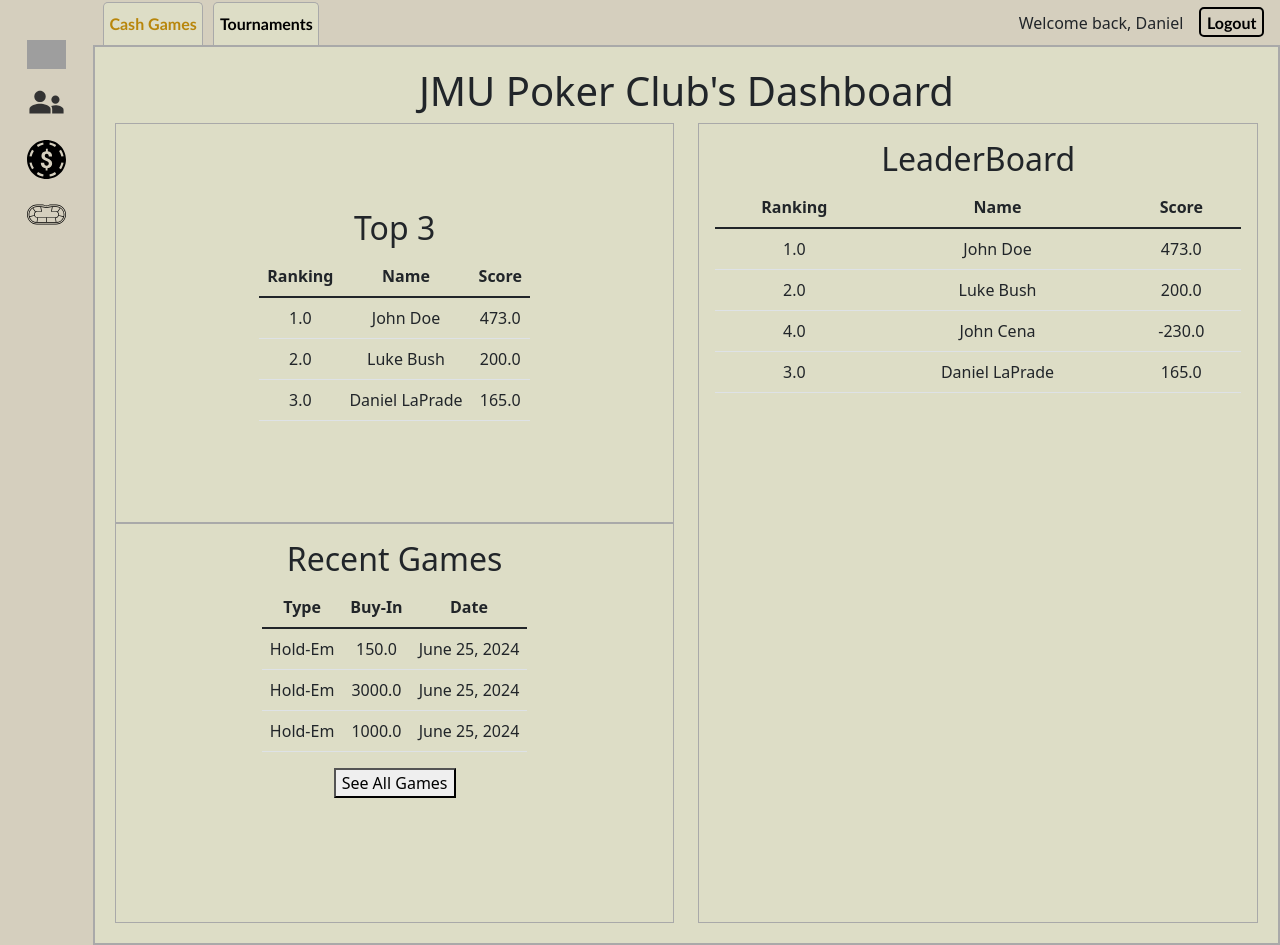
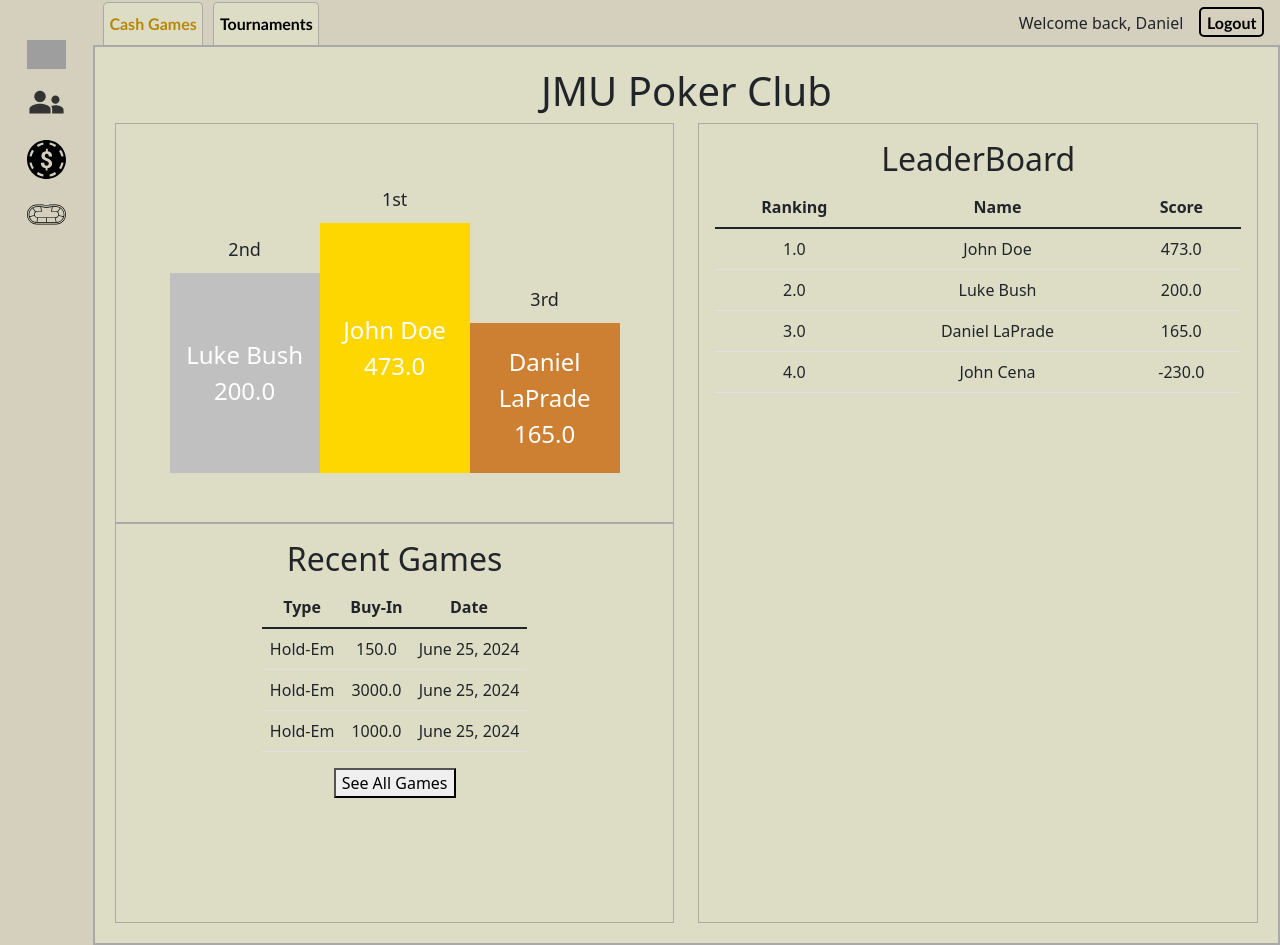
Before and after one commit to DanielLaPrade1/PokerHome, a Django app: page /dashboard/1/ in a window 1280 px wide. Run offline with Django 5.2, Linux system fonts and the light colour scheme; a user stored in the database is signed in; data comes from the database, SQL or seed files in the repository; both versions use the stored data as it was after the commit; parts of the project's set-up code (start-up, migrations or seed data) failed here and were passed over; some libraries are stand-ins or nearby versions; grey boxes are pictures that could not be loaded.

Commit message:
Start on the game dashboard, updates to member score and league page

```diff
--- a/clubmanager/models.py
+++ b/clubmanager/models.py
@@ -16,11 +16,14 @@ class Member(models.Model):
 
 
 class Game(models.Model):
-    # e.g. Hold-em, 7-Card Stud, etc
+    # Game Setup
     type = models.CharField(max_length=30)
     buy_in = models.FloatField()
     date = models.DateField(default=date.today)
     players = models.ManyToManyField(Member)
+
+    # Game Results
+    player_scores = models.JSONField(default=dict)
 
     def __str__(self):
         return f'{self.type}{self.date}'
@@ -58,8 +61,8 @@ class Club(models.Model):
         members = club.members.all()
 
         for member in members:
-            if str(member.user.username) in new_scores:
-                new_score = new_scores[str(member.user.username)]
+            if str(member.id) in new_scores:
+                new_score = new_scores[str(member.id)]
                 member.score = models.F('score') + new_score
                 member.save()
 
--- a/clubmanager/views.py
+++ b/clubmanager/views.py
@@ -7,7 +7,7 @@ from django.contrib.auth.decorators import login_required
 from django.utils.decorators import method_decorator
 from django.contrib.auth import authenticate, login, logout
 from django.shortcuts import render, redirect, get_object_or_404
-from .forms import ClubCreationForm, AddMemberForm, GameForm, TournamentForm
+from .forms import ClubCreationForm, AddMemberForm, GameForm, GameScoresForm, TournamentForm
 from .models import Club, Member, Game, Tournament
 from accounts.models import CustomUser
 from .tournament import calculate_blind_structure
@@ -36,10 +36,7 @@ class DashboardView(TemplateView):
                 user = CustomUser.objects.filter(username=username).first()
                 if user:
                     member = Member(user=user)
-                    new_scores = {}
                     member.save()
-                    club.update_rankings(
-                        club_id=club_id, new_scores=new_scores)
                     club.members.add(member)
                     club.save()
                 else:
@@ -54,15 +51,19 @@ class DashboardView(TemplateView):
         if request.POST.get('form_name') == 'start_game':
             form = GameForm(club, request.POST)
             if form.is_valid():
-                game = form.save(commit=False)
+                game = form.save()
                 game.save()
-                form.save_m2m()
-                club.games.add(Game.objects.get(id=game.id))
+                return redirect('game-manager', club_id=club_id, game_id=game.id)
         # Deleting a game
         if request.POST.get('form_name') == 'game_remove':
             form = GameForm(club, request.POST)
             game_id = request.POST.get('game_id')
             game = get_object_or_404(Game, id=game_id)
+            # Negate all scores and update rankings
+            negated_scores = {mem: -score for mem,
+                              score in game.player_scores.items()}
+            club.update_rankings(
+                club_id=club_id, new_scores=negated_scores)
             club.games.remove(game)
         # Starting a tournament
         if request.POST.get('form_name') == 'start_tournament':
@@ -90,10 +91,9 @@ class DashboardView(TemplateView):
 def LeagueView(request, club_id):
     club = get_object_or_404(Club, id=club_id)
     template = loader.get_template('dashboard/league.html')
-    members = club.members.all()
+    members = club.members.all().order_by('ranking')
     top_3 = members.order_by(
-        'ranking')[:3] if len(members) >= 3 else members.order_by(
-        'ranking')
+        'ranking')[:3] if len(members) >= 3 else members
     league_template = template.render(
         {'club': club, 'members': members, 'top_3': top_3}, request)
     return HttpResponse(league_template)
@@ -130,6 +130,29 @@ def StartGameView(request, club_id):
     start_game_template = template.render(
         {'form': form, 'club': club, 'members': members}, request)
     return HttpResponse(start_game_template)
+
+
+@ login_required
+def GameManagerView(request, club_id, game_id):
+    club = get_object_or_404(Club, id=club_id)
+    game = get_object_or_404(Game, id=game_id)
+    if request.method == 'POST':
+        form = GameScoresForm(request.POST, game=game)
+        if form.is_valid():
+            scores = {}
+            for player_id, score in form.cleaned_data.items():
+                print(player_id, score)
+                scores[player_id] = score
+            game.player_scores = scores
+            game.save()
+            club.games.add(game)
+            club.update_rankings(
+                club_id=club_id, new_scores=game.player_scores)
+            club.save()
+            return redirect('dashboard', club_id=club_id)
+    else:
+        form = GameScoresForm(game=game)
+        return render(request, 'dashboard/game_manager.html', {'club': club, 'game': game, 'form': form})
 
 
 @ login_required
--- a/pokerhome/urls.py
+++ b/pokerhome/urls.py
@@ -16,7 +16,7 @@ Including another URLconf
 """
 from django.contrib import admin
 from django.urls import path
-from clubmanager.views import LeagueView, PlayersView, RecentGamesView, StartGameView, TournamentCreatorView, DashboardView, LoginView, LogoutView, CreateClubView
+from clubmanager.views import LeagueView, PlayersView, RecentGamesView, StartGameView, TournamentCreatorView, DashboardView, LoginView, LogoutView, CreateClubView, GameManagerView
 from home.views import LandingPageView
 from accounts.views import RegisterView
 
@@ -41,4 +41,7 @@ urlpatterns = [
          StartGameView, name='start-game'),
     path('dashboard/<int:club_id>/tournaments/', TournamentCreatorView,
          name='tournament-creator'),
+    # Game Managers
+    path('dashboard/<int:club_id>/game-manager/<int:game_id>',
+         GameManagerView, name='game-manager'),
 ]
--- a/static/clubmanager/scripts/main.js
+++ b/static/clubmanager/scripts/main.js
@@ -2,10 +2,10 @@ const navLinks = document.querySelectorAll('.nav-link, .top-link');
 const contentBox = document.querySelector('.content-box');
 const loadingContainer = document.querySelector('.loading-icon');
 const leagueLink = document.getElementById('league')
+const storedActiveLink = sessionStorage.getItem('activeLink');
 
 document.addEventListener('DOMContentLoaded', function() {
   //Active Link Rerouting
-  const storedActiveLink = sessionStorage.getItem('activeLink');
   const activeLink = Array.from(navLinks).find(link => {
     return link.id === storedActiveLink;
   });
@@ -39,9 +39,20 @@ navLinks.forEach(function(link) {
         if (contentBox.contains(loadingContainer)) {
           contentBox.removeChild(loadingContainer);
         }
-        //See All Games Link : League
-        const seeAllGames = document.getElementById('see-all-games');
-        if (seeAllGames !== null) {
+        //League
+        if (storedActiveLink === 'league') {
+          // Rank Animation
+          const ranks = document.querySelectorAll('.podium__rank');
+          ranks.forEach(rank => rank.classList.add('animate'));
+
+          setTimeout(() => {
+            ranks.forEach(rank => {
+              rank.classList.remove('animate')
+            });
+          }, 100);
+
+          // Recent Games Button
+          const seeAllGames = document.getElementById('see-all-games');
           const recentGamesLink = document.getElementById('recent-games');
           seeAllGames.addEventListener('click', function(event) {
             recentGamesLink.click();
--- a/static/clubmanager/styles/league.css
+++ b/static/clubmanager/styles/league.css
@@ -14,3 +14,55 @@
   height: 100vh;
   justify-content: center;
 }
+
+.podium {
+  display: flex;
+  align-items: flex-end;
+  justify-content: center;
+  height: 300px;
+}
+
+.podium__item {
+  width: 150px;
+  text-align: center;
+}
+
+.podium__rank {
+  display: flex;
+  justify-content: center;
+  align-items: center;
+  font-size: 24px;
+  color: white;
+}
+
+.podium__city {
+  font-size: 18px;
+  margin-bottom: 10px;
+}
+
+.podium__name {
+  margin: 0;
+}
+
+.first {
+  height: 250px;
+  background-color: gold;
+}
+
+.second {
+  height: 200px;
+  background-color: silver;
+}
+
+.third {
+  height: 150px;
+  background-color: #cd7f32;
+}
+
+.podium__rank {
+  transition: height 0.5s ease-in-out;
+}
+
+.podium__rank.animate {
+  height: 0;
+}
--- a/templates/dashboard/league.html
+++ b/templates/dashboard/league.html
@@ -1,32 +1,40 @@
 {% load static %}
-<h1 class="text-center">{{ club.name }}'s Dashboard</h1>
+<h1 class="text-center">{{ club.name }}</h1>
 <div class="row">
   <div class="col-md-6">
     <!-- TOP LEFT -->
-    <div class="content-box-left">
-      <div>
-        <h2 class="text-center">Top 3</h2>
-        <table class="table text-center">
-          <thead>
-            <tr>
-              <th scope="col">Ranking</th>
-              <th scope="col">Name</th>
-              <th scope="col">Score</th>
-            </tr>
-          </thead>
-          <tbody>
-            {% for member in top_3 %}
-            <tr>
-              <td>
-                {% if member.ranking != 999999 %}{{ member.ranking }}
-                {% else %}N/A{% endif %}
-              </td>
-              <td> {{member.user.first_name}} {{ member.user.last_name }}</td>
-              <td>{{ member.score }}</td>
-            </tr>
-            {% endfor %}
-          </tbody>
-        </table>
+    <div class="content-box-left text-center">
+      <div class="podium">
+        <div class="podium__item">
+          <p class="podium__city">2nd</p>
+          <div class="podium__rank second">
+            <p class="podium__name">
+              {{top_3.1.user.first_name}}
+              {{top_3.1.user.last_name}}
+              {{top_3.1.score}}
+            </p>
+          </div>
+        </div>
+        <div class="podium__item">
+          <p class="podium__city">1st</p>
+          <div class="podium__rank first">
+            <p class="podium__name">
+              {{top_3.0.user.first_name}}
+              {{top_3.0.user.last_name}}
+              {{top_3.0.score}}
+            </p>
+          </div>
+        </div>
+        <div class="podium__item">
+          <p class="podium__city">3rd</p>
+          <div class="podium__rank third">
+            <p class="podium__name">
+              {{top_3.2.user.first_name}}
+              {{top_3.2.user.last_name}}
+              {{top_3.2.score}}
+            </p>
+          </div>
+        </div>
       </div>
     </div>
     <!-- BOTTOM LEFT -->
@@ -87,5 +95,3 @@
     </div>
   </div>
 </div>
-<script>
-</script>
```
Also changed, not shown: clubmanager/forms.py (+14 -0 lines), static/clubmanager/scripts/game_manager.js (added, +11 -0 lines), static/clubmanager/scripts/timer.js (added, +69 -0 lines), static/clubmanager/styles/game_manager.css (added, +29 -0 lines), templates/dashboard/game_manager.html (added, +45 -0 lines), clubmanager/migrations/0013_game_player_scores.py (added), db.sqlite3.
